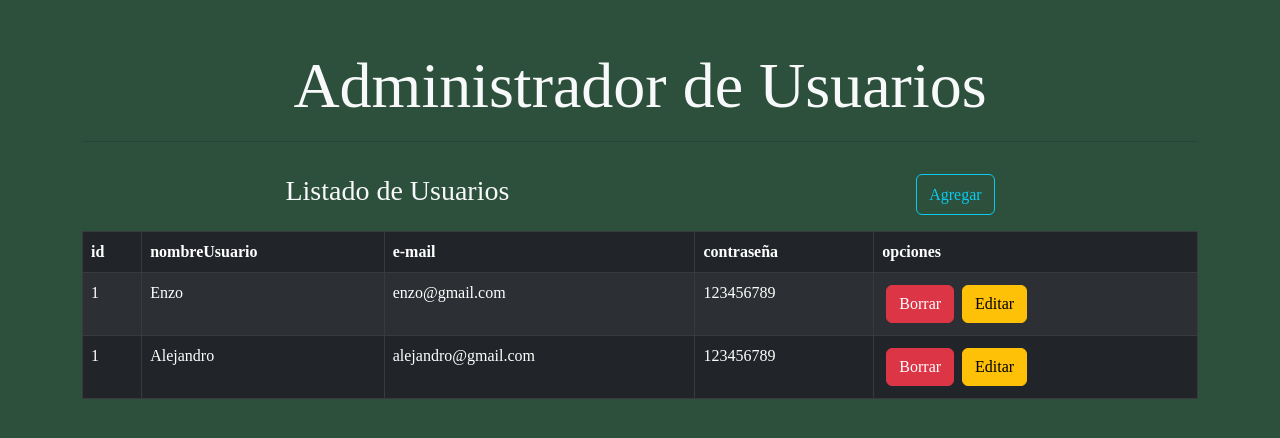
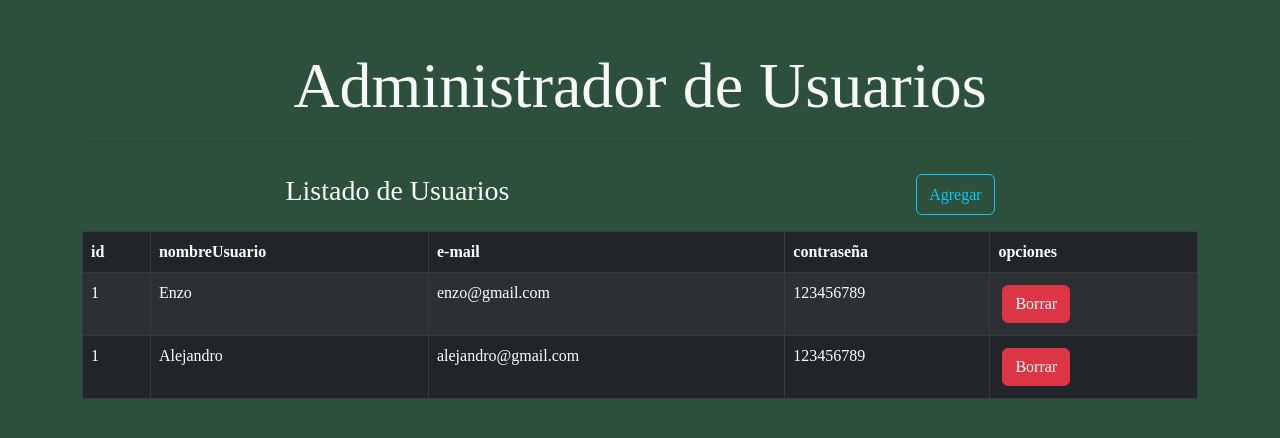
Before and after one commit to gonzalogg94/restaurantFront, a React (Create React App) app: page /adminUsuarios in a window 1280 px wide. Shown: the top 438 px of the page. Built offline with nearby package versions, Linux system fonts and the light colour scheme; data requests are answered from the project's data file; a web font is replaced by a local one.

Commit message:
se corrigen valores dentro de db.json y se adiciona boton para borrar usuarios en el maquetado

```diff
--- a/src/components/views/usuario/ItemUsuario.jsx
+++ b/src/components/views/usuario/ItemUsuario.jsx
@@ -11,9 +11,6 @@ const ItemUsuario = ( {usuario, setUsuarios} ) => {
         <Button className="m-1" variant="danger">
           Borrar
         </Button>
-        <Button className="m-1" variant="warning">
-          Editar
-        </Button>
         </td>
       </tr>
     );
```
